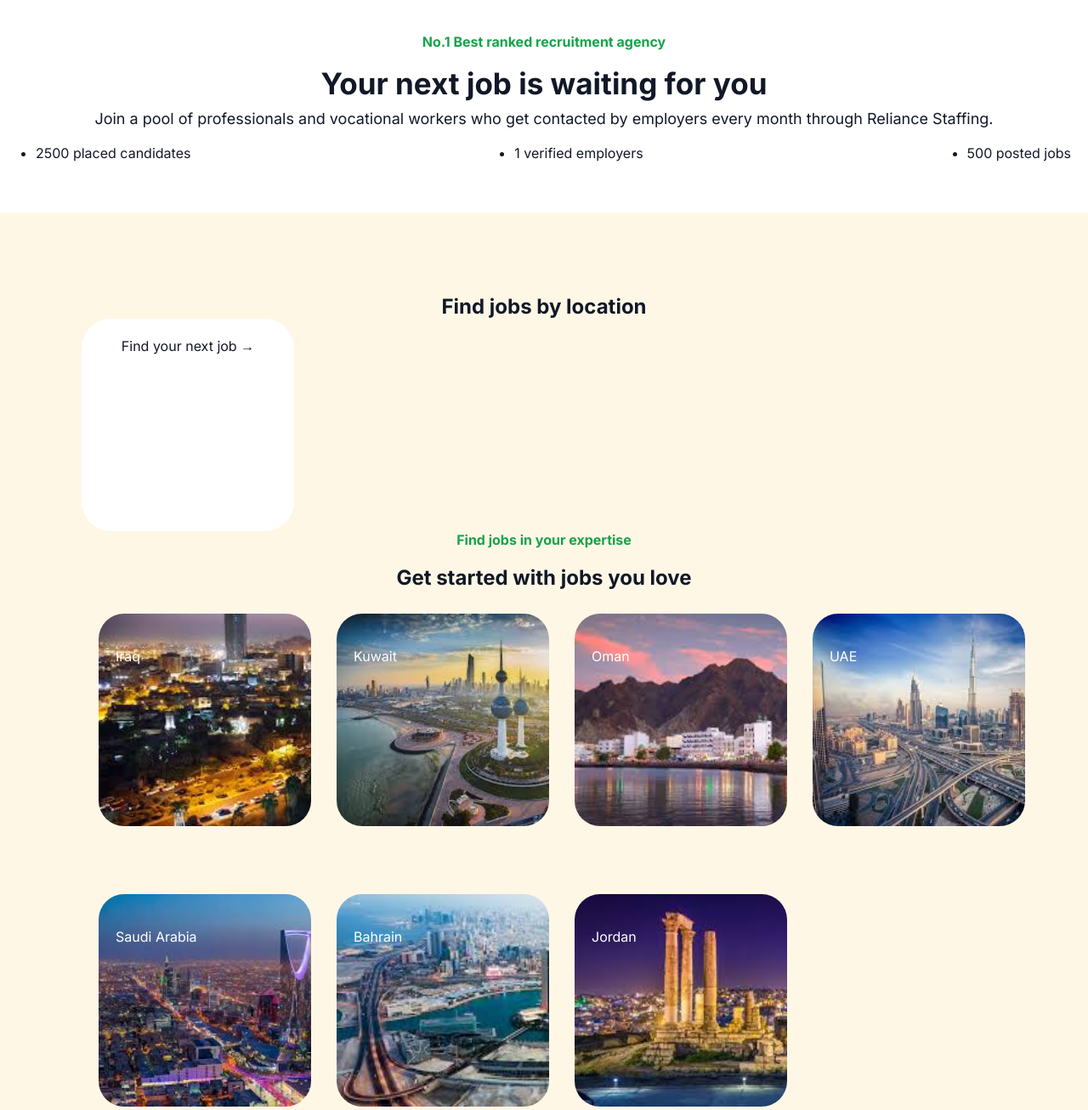
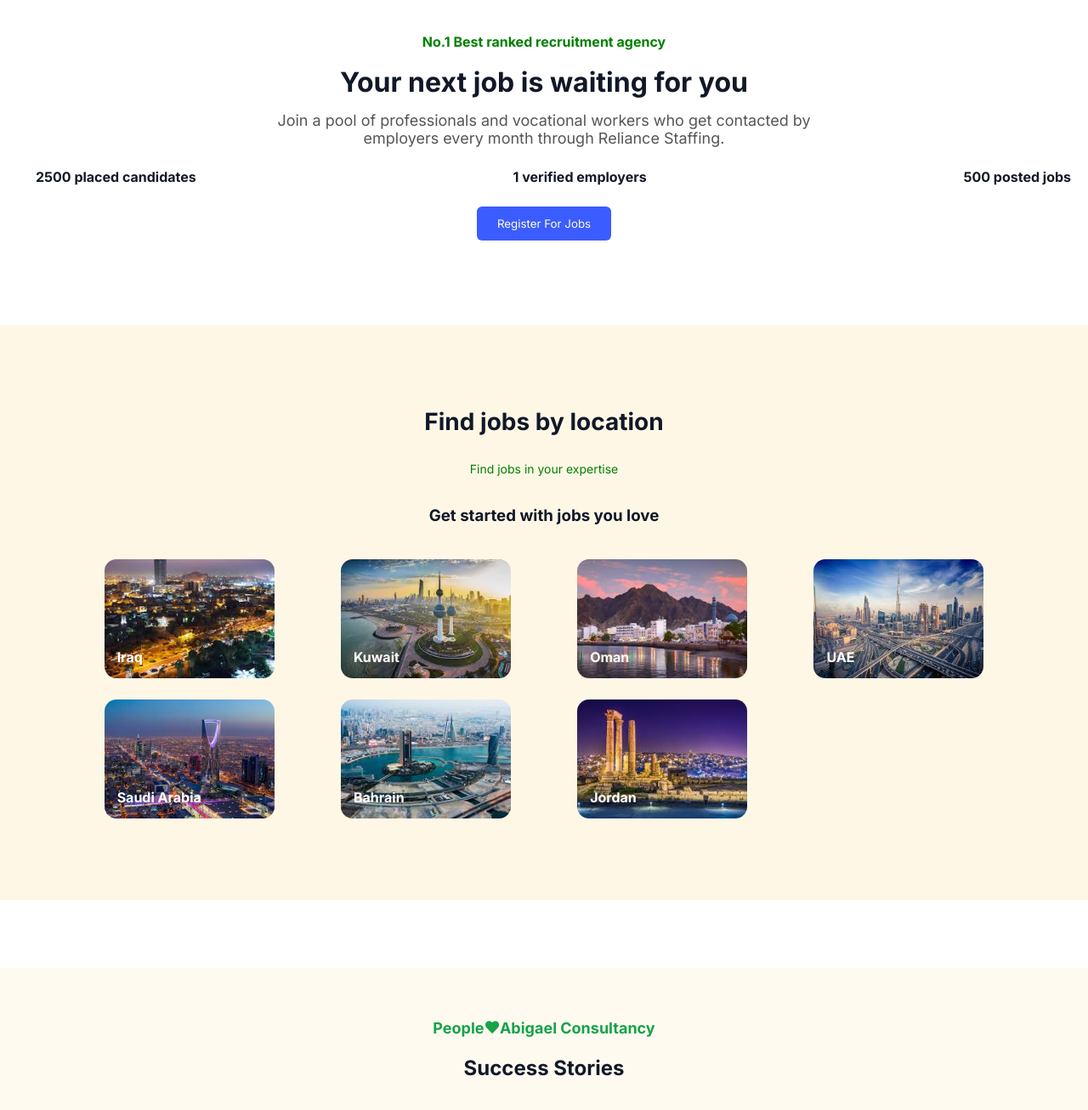
Before and after one commit to mugendishawn/Abigael-consultancy, a plain HTML site: page index.html in a window 1280 px wide. Shown: the part 920-2226 px from the top of the page at 85% size. Drawn offline with Linux system fonts and the light colour scheme.

Commit message:
fixed country images

```diff
--- a/index.html
+++ b/index.html
@@ -58,62 +58,34 @@
     <section class="job-register">
   <h4>No.1 Best ranked recruitment agency</h4>
   <h2>Your next job is waiting for you</h2>
-        <p>Join a pool of professionals and vocational workers who get contacted by employers every month through Reliance Staffing.</p>
-        <ul>
+  <p>
+    Join a pool of professionals and vocational workers who get contacted by
+    employers every month through Reliance Staffing.
+  </p>
+
+  <ul class="stats">
     <li>2500 placed candidates</li>
     <li>1 verified employers</li>
     <li>500 posted jobs</li>
   </ul>
+
+  <button class="btn">Register For Jobs</button>
 </section>
 
 <section class="find-jobs">
   <h2>Find jobs by location</h2>
-        <p>Find your next job &rarr;</p>
-        <h4>Find jobs in your expertise</h4>
-        <h2 class="start">Get started with jobs you love</h2>
+  <p class="subtitle">Find jobs in your expertise</p>
+  <h3>Get started with jobs you love</h3>
 
   <div class="countries">
-        <div class="iraq">
-            <span class="jobs">
-                Iraq
-            </span>
+    <div class="country iraq">Iraq</div>
+    <div class="country kuwait">Kuwait</div>
+    <div class="country oman">Oman</div>
+    <div class="country uae">UAE</div>
+    <div class="country saudi">Saudi Arabia</div>
+    <div class="country bahrain">Bahrain</div>
+    <div class="country jordan">Jordan</div>
   </div>
-
-            <div class="kuwait">
-                <span class="jobs">
-                Kuwait
-            </span>
-            </div>
-            <div class="oman">
-                <span class="jobs">
-               Oman
-            </span>
-            </div>
-            <div class="UAE">
-                <span class="jobs">
-                UAE
-            </span>
-            </div>
-            <div class="saudi">
-                <span class="jobs">
-                Saudi Arabia
-            </span>
-            </div>
-            <div class="bahrain">
-                <span class="jobs">
-                Bahrain
-            </span>
-            </div>
-            <div class="jordan">
-                <span class="jobs">
-                Jordan
-            </span>
-            </div>
-        </div>
-    </section>
-
-<section class="success-str">
-
 </section>
 
 
--- a/main.css
+++ b/main.css
@@ -549,95 +549,112 @@ body {
   text-align: center;
 }
 
-.iraq{
-  background-image: url(images/iraq.jfif);
-  height: 250px;
-  width: 250px;
-  border-radius: 30px;
-  margin: 0 20px;
-  background-repeat: no-repeat;
-  background-size: cover;
-}
-.oman{
-  background-image: url(images/oman.jfif);
-  height: 250px;
-  width: 250px;
-  border-radius: 30px;
-  margin: 0 20px;
-  background-repeat: no-repeat;
-  background-size: cover;
-}
-.kuwait{
-  background-image: url(images/kuwait.jfif);
-  height: 250px;
-  width: 250px;
-  border-radius: 30px;
-  margin: 0 20px;
-  background-repeat: no-repeat;
-  background-size: cover;
-}
-.UAE{
-  background-image: url(images/uae.jfif);
-  height: 250px;
-  width: 250px;
-  border-radius: 30px;
-  margin: 0 20px;
-  background-repeat: no-repeat;
-  background-size: cover;
-}
-.bahrain{
-  background-image: url(images/bahrain.jfif);
-  height: 250px;
-  width: 250px;
-  border-radius: 30px;
-  margin: 0 20px;
-  background-repeat: no-repeat;
-  background-size: cover;
-
-}
-.jordan{
-  background-image: url(images/jordan.jfif);
-  height: 250px;
-  width: 250px;
-  border-radius: 30px;
-  margin: 0 20px;
-  background-repeat: no-repeat;
-  background-size: cover;
-}
-.saudi{
-  background-image: url(images/saudi.jfif);
-  height: 250px;
-  width: 250px;
-  border-radius: 30px;
-  margin: 0 20px;
-  background-repeat: no-repeat;
-  background-size: cover;
+.container {
+  max-width: 1100px;
+  margin: auto;
+  padding: 40px 20px;
 }
 
-.countries{
- display: grid;
- grid-template-columns: 200px 200px 200px 200px;
- gap: 5em;
+/* HERO SECTION */
+.job-register {
+  text-align: center;
+  margin-bottom: 80px;
 }
 
-
-.jobs{
-  color: #fff;
-  padding: 20px;
-  margin-top: 20px;
-  display: flex;
-  align-items: center;
+.job-register h4 {
+  color: green;
+  margin-bottom: 10px;
 }
 
-.find-jobs p{
-  border-radius: 35px;
-  padding: 20px;
-  border: 2px solid #fff;
-  width: 250px;
-  height: 250px;
+.job-register h2 {
+  font-size: 32px;
+  margin-bottom: 15px;
+}
+
+.job-register p {
+  max-width: 700px;
+  margin: 0 auto 25px;
+  color: #555;
+}
+
+/* STATS */
+.stats {
+  list-style: none;
+  display: flex;
+  justify-content: center;
+  gap: 40px;
+  margin-bottom: 25px;
+}
+
+.stats li {
+  font-weight: bold;
+}
+
+/* BUTTON */
+.btn {
+  padding: 12px 24px;
+  background: #3b5cff;
+  color: white;
+  border: none;
+  border-radius: 6px;
+  cursor: pointer;
+}
+
+.btn:hover{
+  background-color: #cc631d;
+  cursor: pointer;
+}
+
+/* FIND JOBS SECTION */
+.find-jobs {
   text-align: center;
-  background-color: #fff;
 }
+
+.find-jobs h2 {
+  font-size: 28px;
+  margin-bottom: 10px;
+}
+
+.subtitle {
+  color: green;
+  font-size: 14px;
+}
+
+.find-jobs h3 {
+  margin: 15px 0 40px;
+}
+
+/* COUNTRY GRID */
+.countries {
+  display: grid;
+  grid-template-columns: repeat(auto-fit, minmax(200px, 1fr));
+  gap: 25px;
+  justify-items: center;
+}
+
+/* COUNTRY CARD */
+.country {
+  width: 200px;
+  height: 140px;
+  border-radius: 14px;
+  color: white;
+  font-weight: bold;
+  display: flex;
+  align-items: flex-end;
+  padding: 15px;
+  background-size: cover;
+  background-position: center;
+}
+
+/* Example backgrounds */
+.iraq { background-image: url("images/iraq.jfif"); }
+.kuwait { background-image: url("images/kuwait.jfif"); }
+.oman { background-image: url("images/oman.jfif"); }
+.uae { background-image: url("images/uae.jfif"); }
+.saudi { background-image: url("images/saudi.jfif"); }
+.bahrain { background-image: url("images/bahrain.jfif"); }
+.jordan { background-image: url("images/jordan.jfif"); }
+
 
 .start{
   margin-top: 20px;
```
Lines whose indentation alone changed are shown as unchanged.
